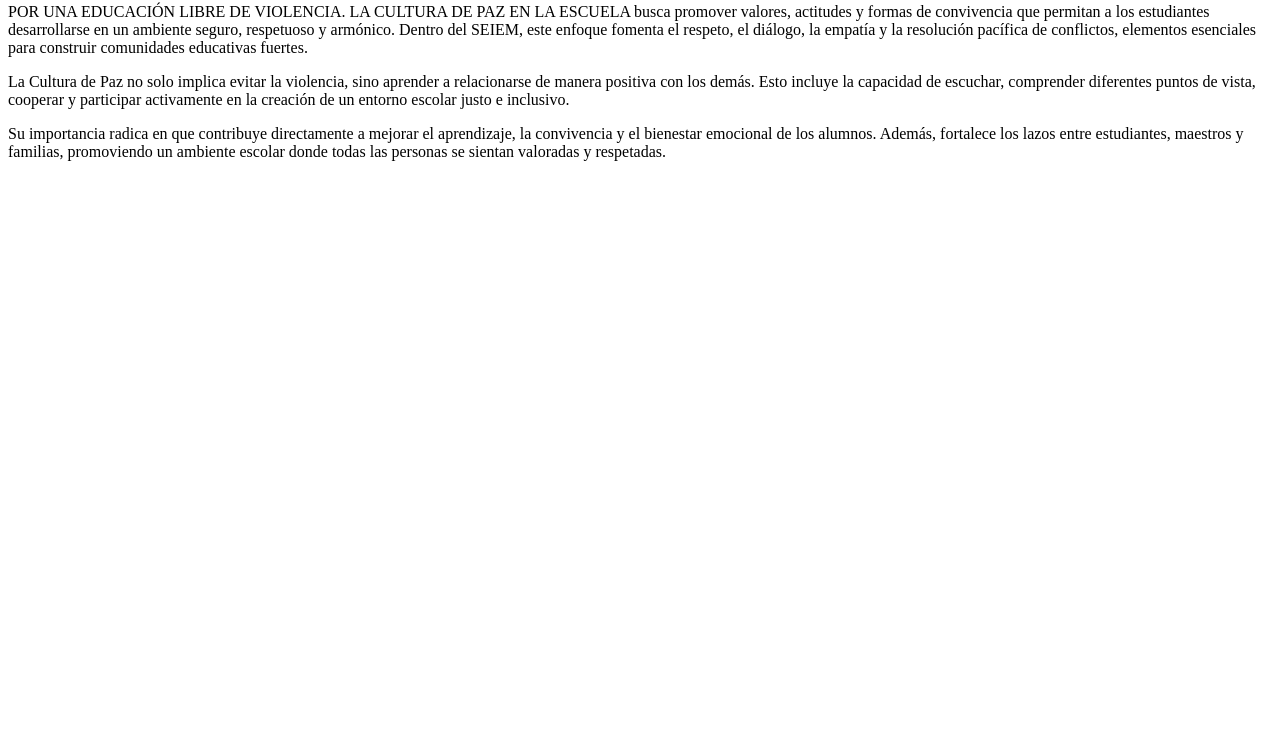
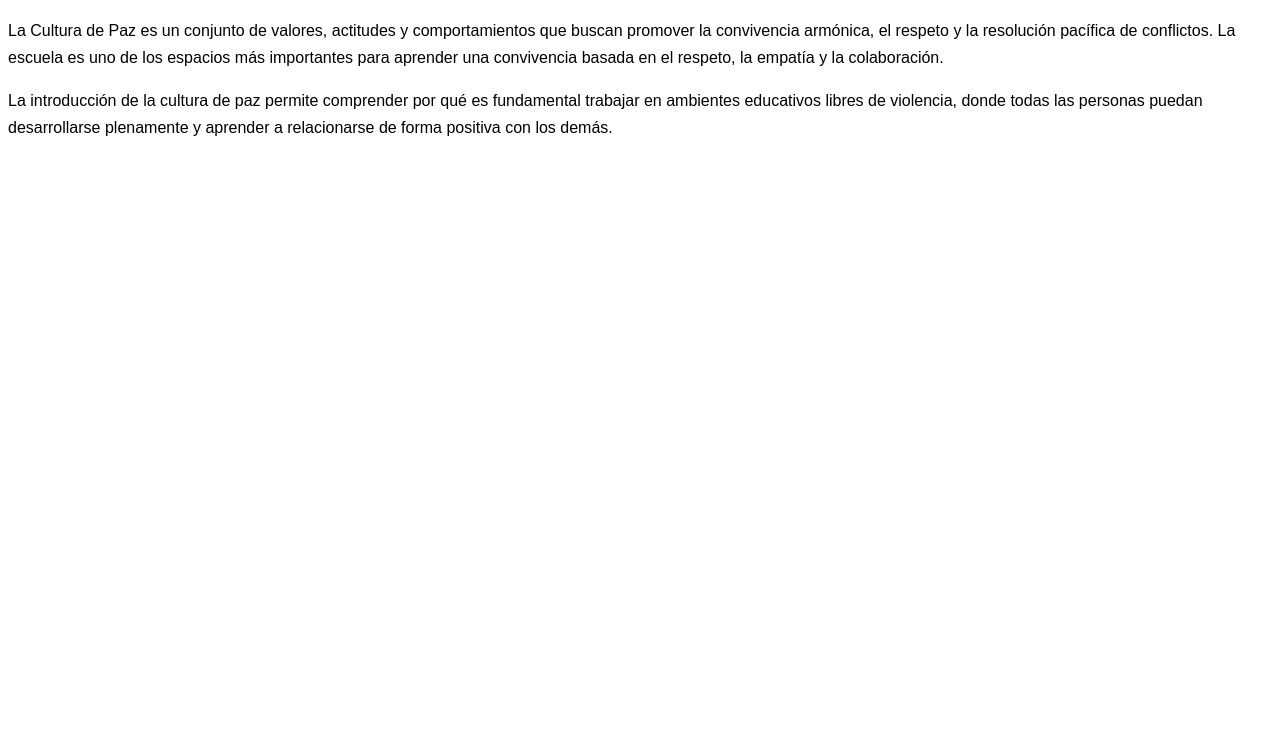
Before and after one commit to poutriste/Cultura, a plain HTML site: page intro.html in a window 1280 px wide. Shown: the part 64-800 px from the top of the page. Drawn offline with Linux system fonts and the light colour scheme.

Commit message:
Update intro.html

```diff
--- a/intro.html
+++ b/intro.html
@@ -1,10 +1,31 @@
 <!DOCTYPE html>
 <html>
-<head><meta charset="UTF-8"><title>Introducción</title></head>
+<head>
+    <meta charset="UTF-8">
+    <title>Introducción</title>
+    <link rel="stylesheet" href="estilos.css">
+    <style>
+        body {
+            font-family: 'Poppins', sans-serif;
+            line-height: 1.7;
+        }
+    </style>
+</head>
 <body>
+
 <h2>Introducción</h2>
-<p>POR UNA EDUCACIÓN LIBRE DE VIOLENCIA. LA CULTURA DE PAZ EN LA ESCUELA busca promover valores, actitudes y formas de convivencia que permitan a los estudiantes desarrollarse en un ambiente seguro, respetuoso y armónico. Dentro del SEIEM, este enfoque fomenta el respeto, el diálogo, la empatía y la resolución pacífica de conflictos, elementos esenciales para construir comunidades educativas fuertes.</p>
-<p>La Cultura de Paz no solo implica evitar la violencia, sino aprender a relacionarse de manera positiva con los demás. Esto incluye la capacidad de escuchar, comprender diferentes puntos de vista, cooperar y participar activamente en la creación de un entorno escolar justo e inclusivo.</p>
-<p>Su importancia radica en que contribuye directamente a mejorar el aprendizaje, la convivencia y el bienestar emocional de los alumnos. Además, fortalece los lazos entre estudiantes, maestros y familias, promoviendo un ambiente escolar donde todas las personas se sientan valoradas y respetadas.</p>
+
+<p>
+La Cultura de Paz es un conjunto de valores, actitudes y comportamientos que buscan promover la convivencia
+armónica, el respeto y la resolución pacífica de conflictos. La escuela es uno de los espacios más importantes
+para aprender una convivencia basada en el respeto, la empatía y la colaboración.
+</p>
+
+<p>
+La introducción de la cultura de paz permite comprender por qué es fundamental trabajar en ambientes educativos
+libres de violencia, donde todas las personas puedan desarrollarse plenamente y aprender a relacionarse de forma
+positiva con los demás.
+</p>
+
 </body>
 </html>
```
